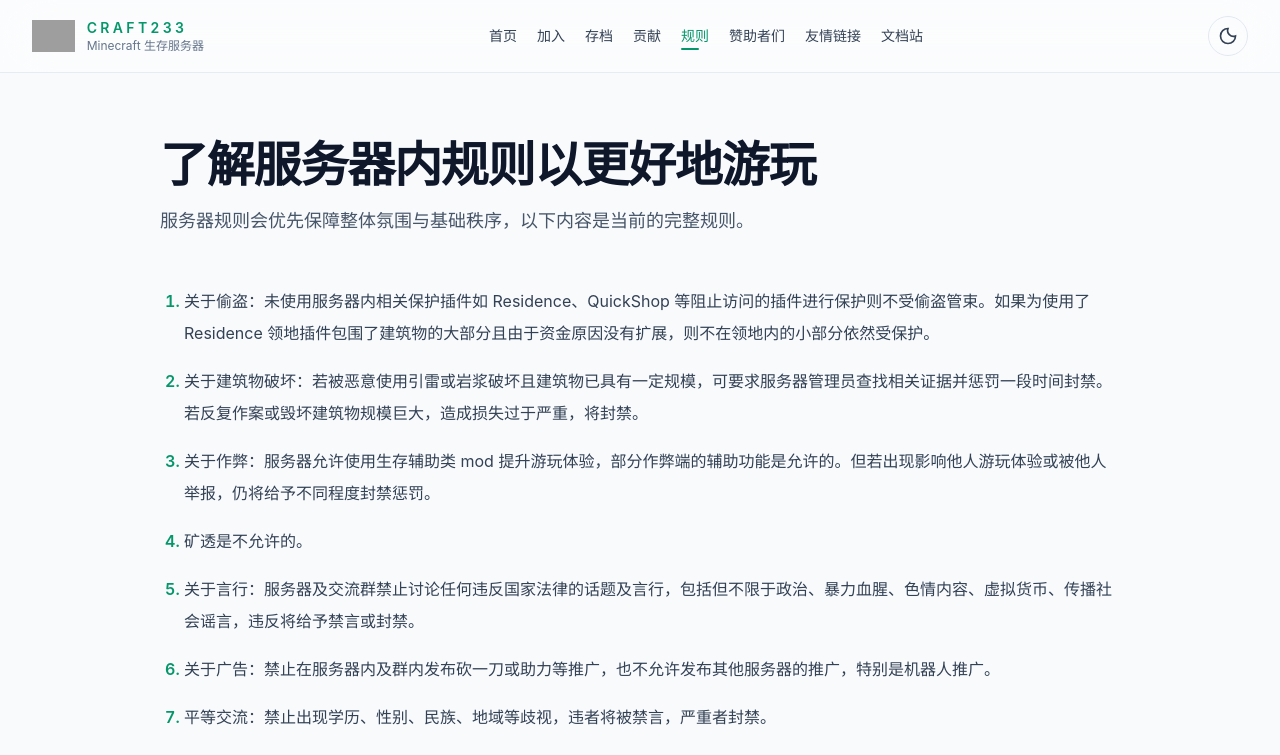
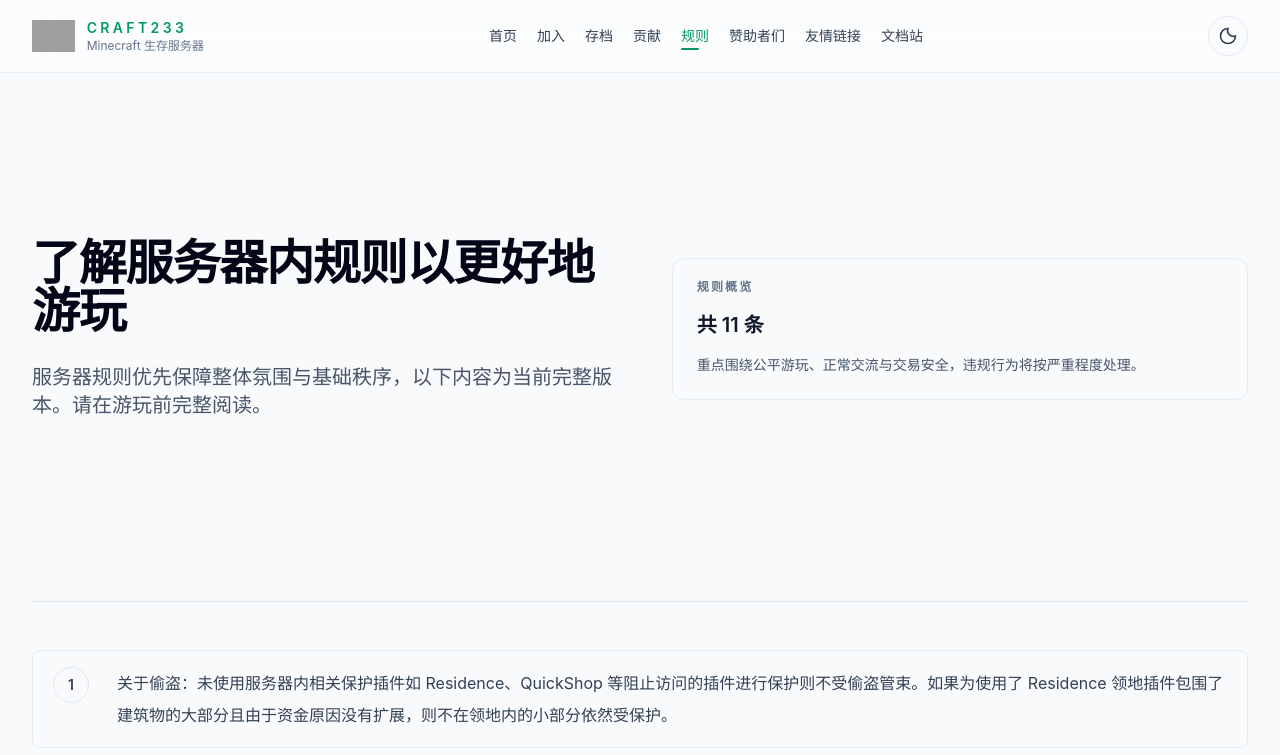
Before and after one commit to Craft233MC/website, a Vue app: page /rules in a window 1280 px wide. Shown: the top 755 px of the page. Built offline with nearby package versions, Linux system fonts and the light colour scheme; grey boxes are pictures that could not be loaded; a web font is replaced by a local one.

Commit message:
refactor: redesign contribute rules and sponsors page layouts

```diff
--- a/src/views/ContributePage.vue
+++ b/src/views/ContributePage.vue
@@ -1,27 +1,41 @@
 <template>
-  <section class="mx-auto w-full max-w-7xl px-4 pb-20 pt-10 sm:px-6 lg:px-8 lg:pb-28 lg:pt-14">
-    <div class="grid gap-10 lg:grid-cols-[0.95fr_1.05fr] lg:items-start">
+  <section class="mx-auto w-full max-w-7xl px-4 pb-20 pt-10 sm:px-6 lg:px-8 lg:pb-28 lg:pt-16">
+    <div class="grid gap-10 lg:min-h-[24rem] lg:grid-cols-[1.02fr_0.98fr] lg:items-center">
       <div>
-        <h1 class="mt-3 text-4xl font-bold tracking-tight sm:text-5xl">为我们的服务器作出贡献</h1>
-        <p class="mt-4 max-w-2xl text-lg leading-8 text-slate-600 dark:text-slate-300">您可以在自己的能力范围内在某些方面帮助我们，为大家带来更好的体验。选择您擅长的部分，开始吧！</p>
+        <h1 class="max-w-3xl text-3xl font-bold leading-[1.2] tracking-tight text-slate-950 dark:text-white sm:text-4xl lg:text-5xl">为我们的服务器作出贡献</h1>
+        <p class="mt-7 max-w-2xl text-base leading-8 text-slate-600 dark:text-slate-300 sm:text-lg lg:text-xl">
+          您可以在自己的能力范围内帮助我们，为所有玩家带来更好的体验。选择您擅长的部分，直接开始。
+        </p>
       </div>
 
-      <div class="divide-y divide-slate-200 dark:divide-slate-800">
+      <div class="rounded-xl border border-slate-200/80 px-6 py-5 dark:border-slate-800/80">
+        <p class="text-xs font-semibold tracking-[0.18em] text-slate-500 uppercase dark:text-slate-400">参与方式</p>
+        <p class="mt-4 text-xl font-semibold text-slate-900 dark:text-slate-100">{{ contributeContent.length }} 种可参与方向</p>
+        <p class="mt-3 text-sm leading-7 text-slate-600 dark:text-slate-300">根据你的时间和擅长领域自由选择，所有帮助都会被认真看见。</p>
+      </div>
+    </div>
+
+    <div class="mt-16 border-t border-slate-200 pt-12 dark:border-slate-800 lg:mt-20 lg:pt-14">
+      <div class="grid gap-10 md:grid-cols-2 xl:grid-cols-3">
         <article
           v-for="item in contributeContent"
           :key="item.title"
-          class="py-6 first:pt-0"
+          class="flex h-full flex-col justify-between border-b border-slate-200 pb-8 dark:border-slate-800 md:border-b-0 md:border-r md:pr-8 xl:last:border-r-0"
         >
+          <div>
             <h2 class="text-2xl font-bold tracking-tight">{{ item.title }}</h2>
-          <p class="mt-3 text-sm leading-7 text-slate-600 dark:text-slate-300">{{ item.description }}</p>
+            <p class="mt-4 text-sm leading-7 text-slate-600 dark:text-slate-300">{{ item.description }}</p>
+          </div>
+          <div class="mt-6">
             <a
               :href="item.href"
               target="_blank"
               rel="noreferrer"
-            class="mt-5 inline-flex items-center justify-center rounded-md px-5 py-2.5 text-sm font-semibold text-slate-700 transition hover:text-emerald-700 dark:text-slate-200"
+              class="inline-flex items-center justify-center rounded-md px-5 py-2.5 text-sm font-semibold text-slate-700 transition hover:text-emerald-700 dark:text-slate-200"
             >
               {{ item.button }}
             </a>
+          </div>
         </article>
       </div>
     </div>
--- a/src/views/RulesPage.vue
+++ b/src/views/RulesPage.vue
@@ -1,12 +1,31 @@
 <template>
-  <section class="mx-auto w-full max-w-5xl px-4 pb-20 pt-10 sm:px-6 lg:px-8 lg:pb-28 lg:pt-14">
-    <div class="p-2 sm:p-0">
-      <h1 class="mt-3 text-4xl font-bold tracking-tight sm:text-5xl">了解服务器内规则以更好地游玩</h1>
-      <p class="mt-4 max-w-2xl text-lg leading-8 text-slate-600 dark:text-slate-300">服务器规则会优先保障整体氛围与基础秩序，以下内容是当前的完整规则。</p>
+  <section class="mx-auto w-full max-w-7xl px-4 pb-20 pt-10 sm:px-6 lg:px-8 lg:pb-28 lg:pt-16">
+    <div class="grid gap-10 lg:min-h-[24rem] lg:grid-cols-[1.02fr_0.98fr] lg:items-center">
+      <div>
+        <h1 class="max-w-3xl text-3xl font-bold leading-[1.2] tracking-tight text-slate-950 dark:text-white sm:text-4xl lg:text-5xl">了解服务器内规则以更好地游玩</h1>
+        <p class="mt-7 max-w-2xl text-base leading-8 text-slate-600 dark:text-slate-300 sm:text-lg lg:text-xl">
+          服务器规则优先保障整体氛围与基础秩序，以下内容为当前完整版本。请在游玩前完整阅读。
+        </p>
+      </div>
+
+      <div class="rounded-xl border border-slate-200/80 px-6 py-5 dark:border-slate-800/80">
+        <p class="text-xs font-semibold tracking-[0.18em] text-slate-500 uppercase dark:text-slate-400">规则概览</p>
+        <p class="mt-4 text-xl font-semibold text-slate-900 dark:text-slate-100">共 {{ rulesContent.length }} 条</p>
+        <p class="mt-3 text-sm leading-7 text-slate-600 dark:text-slate-300">重点围绕公平游玩、正常交流与交易安全，违规行为将按严重程度处理。</p>
+      </div>
     </div>
 
-    <ol class="mt-12 list-decimal space-y-4 pl-6 text-base leading-8 text-slate-700 marker:font-semibold marker:text-emerald-600 dark:text-slate-200 dark:marker:text-emerald-400">
-      <li v-for="(rule, index) in rulesContent" :key="index">{{ rule }}</li>
+    <ol class="mt-16 space-y-4 border-t border-slate-200 pt-10 dark:border-slate-800 lg:mt-20 lg:pt-12">
+      <li
+        v-for="(rule, index) in rulesContent"
+        :key="index"
+        class="grid gap-4 rounded-lg border border-slate-200/80 px-4 py-4 dark:border-slate-800/80 sm:grid-cols-[3rem_1fr] sm:items-start sm:px-5"
+      >
+        <div class="inline-flex h-9 w-9 items-center justify-center rounded-full border border-slate-200 text-sm font-semibold text-slate-700 dark:border-slate-700 dark:text-slate-200">
+          {{ index + 1 }}
+        </div>
+        <p class="text-base leading-8 text-slate-700 dark:text-slate-200">{{ rule }}</p>
+      </li>
     </ol>
   </section>
 </template>
--- a/src/views/SponsorsPage.vue
+++ b/src/views/SponsorsPage.vue
@@ -1,12 +1,22 @@
 <template>
-  <section class="mx-auto w-full max-w-7xl px-4 pb-20 pt-10 sm:px-6 lg:px-8 lg:pb-28 lg:pt-14">
-    <div class="p-2 sm:p-0">
-      <h1 class="mt-3 text-4xl font-bold tracking-tight sm:text-5xl">感谢各位对 Craft233 的信任</h1>
-      <p class="mt-4 max-w-2xl text-lg leading-8 text-slate-600 dark:text-slate-300">在此查看已捐赠人员列表及留言。名单按首次捐赠时间排序。</p>
+  <section class="mx-auto w-full max-w-7xl px-4 pb-20 pt-10 sm:px-6 lg:px-8 lg:pb-28 lg:pt-16">
+    <div class="grid gap-10 lg:min-h-[24rem] lg:grid-cols-[1.02fr_0.98fr] lg:items-center">
+      <div>
+        <h1 class="max-w-3xl text-3xl font-bold leading-[1.2] tracking-tight text-slate-950 dark:text-white sm:text-4xl lg:text-5xl">感谢各位对 Craft233 的信任</h1>
+        <p class="mt-7 max-w-2xl text-base leading-8 text-slate-600 dark:text-slate-300 sm:text-lg lg:text-xl">
+          在此查看已捐赠人员列表与留言，名单按首次捐赠时间排序。
+        </p>
+      </div>
+
+      <div class="rounded-xl border border-slate-200/80 px-6 py-5 dark:border-slate-800/80">
+        <p class="text-xs font-semibold tracking-[0.18em] text-slate-500 uppercase dark:text-slate-400">赞助概览</p>
+        <p class="mt-4 text-xl font-semibold text-slate-900 dark:text-slate-100">共 {{ sponsorsContent.length }} 位赞助者</p>
+        <p class="mt-3 text-sm leading-7 text-slate-600 dark:text-slate-300">每一份支持都用于维持服务器与站点运行，感谢长期信任与陪伴。</p>
+      </div>
     </div>
 
-    <div class="mt-12 overflow-hidden">
-      <div class="overflow-x-auto">
+    <div class="mt-16 border-t border-slate-200 pt-10 dark:border-slate-800 lg:mt-20 lg:pt-12">
+      <div class="hidden overflow-x-auto lg:block">
         <table class="min-w-full divide-y divide-slate-200 dark:divide-slate-800">
           <thead>
             <tr>
@@ -29,6 +39,23 @@
           </tbody>
         </table>
       </div>
+
+      <div class="space-y-4 lg:hidden">
+        <article
+          v-for="item in sponsorsContent"
+          :key="item.name"
+          class="rounded-lg border border-slate-200/80 px-4 py-4 dark:border-slate-800/80"
+        >
+          <div class="flex items-center justify-between gap-4">
+            <div class="flex items-center gap-3">
+              <img :src="avatarUrl(item.qq)" :alt="item.name" class="h-10 w-10 rounded-full border border-slate-200 object-cover dark:border-slate-700" />
+              <div class="font-medium text-slate-900 dark:text-slate-100">{{ item.name }}</div>
+            </div>
+            <div class="text-sm font-medium text-slate-700 dark:text-slate-200">{{ item.value }}</div>
+          </div>
+          <p class="mt-3 text-sm leading-7 text-slate-600 dark:text-slate-300">{{ item.message || '暂无留言' }}</p>
+        </article>
+      </div>
     </div>
 
     <p class="mt-4 text-center text-sm text-slate-500 dark:text-slate-400">相关内容请查看 贡献 页。</p>
```
Lines whose indentation alone changed are shown as unchanged.
